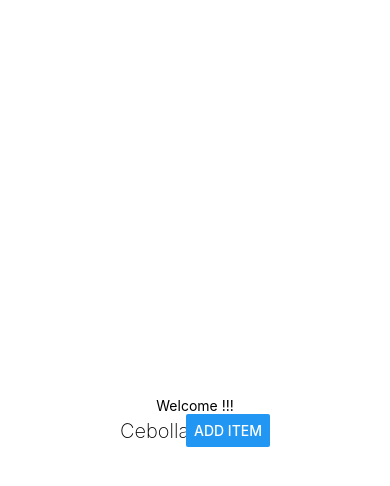
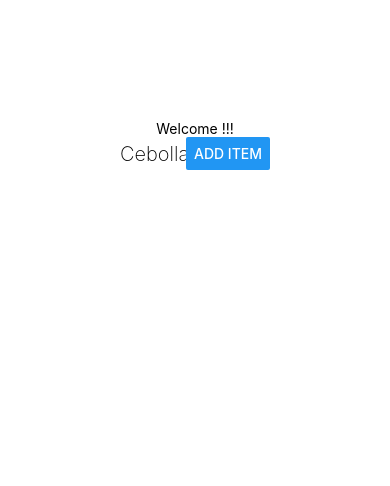
Before and after one commit to fedengarcia/coderhouse-reactnative-course, a React Native app: screen / in a window 390 px wide. Shown: the top 486 px of the page. Built offline with nearby package versions, Linux system fonts and the light colour scheme.

Commit message:
Update App.js

```diff
--- a/App.js
+++ b/App.js
@@ -43,25 +43,26 @@ export default function App() {
             />
           </View>
         )}
+      </View>
 
-      </View>
     </View>
   );
 }
 
 const styles = StyleSheet.create({
-  formContainer: {
-    flexDirection: 'row',
-    justifyContent: 'space-between',
-    alignItems: 'center;'
-  },
   container: {
     flex: 1,
     backgroundColor: '#fff',
     alignItems: 'center',
-    justifyContent: 'center',
+    justifyContent: 'flex-start',
     padding: 120,
     wdith: '100%'
+  },
+  formContainer: {
+    flexDirection: 'row',
+    justifyContent: 'space-between',
+    alignItems: 'center;',
+    marginBottom: 20
   },
   textInput: {
     width: '100%',
@@ -70,10 +71,10 @@ const styles = StyleSheet.create({
   },
   itemListContainer:{
     flexDirection: 'column',
-    justifyContent: 'center',
-    alignItems:'center',
+    justifyContent: 'flex-start',
+    alignItems:'flex-start',
     width:'100%',
-    height: 'auto'
+    height: '100%'
   },
   itemList:{
     flexDirection: 'row',
```
